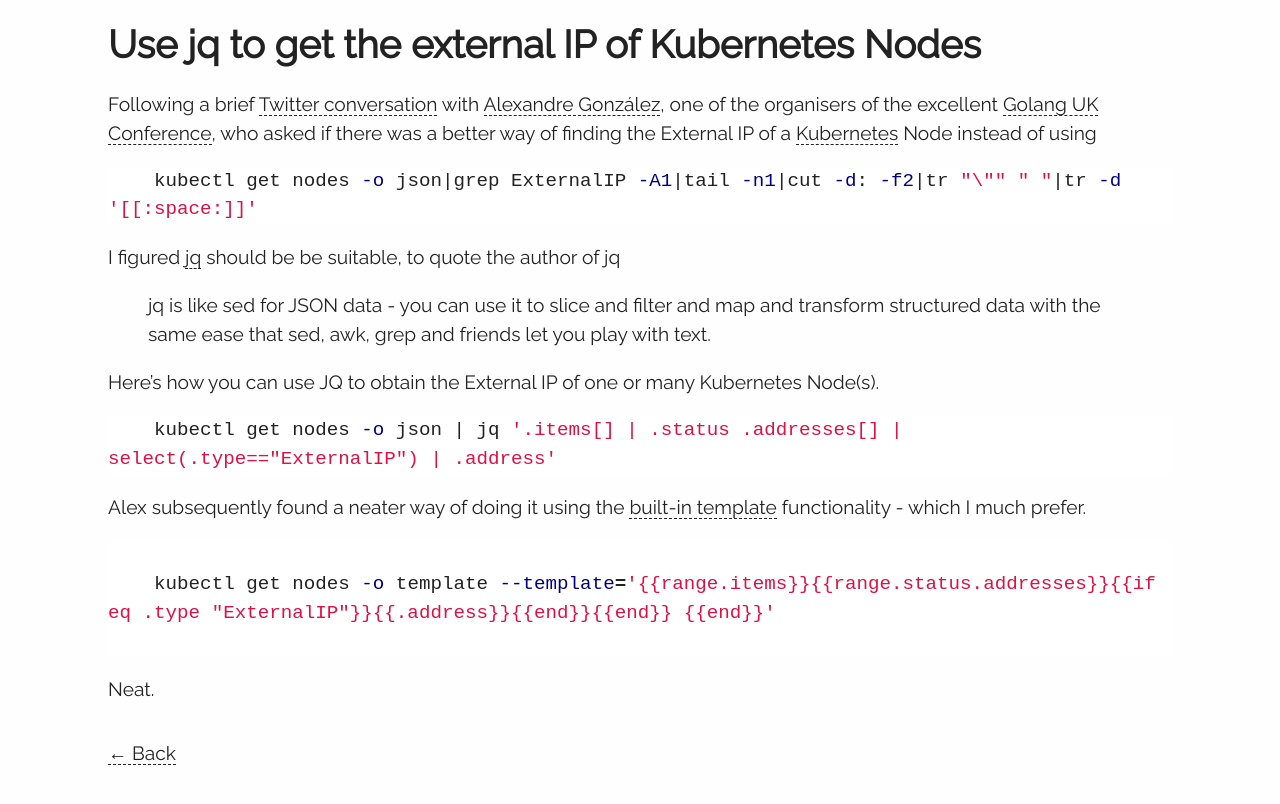
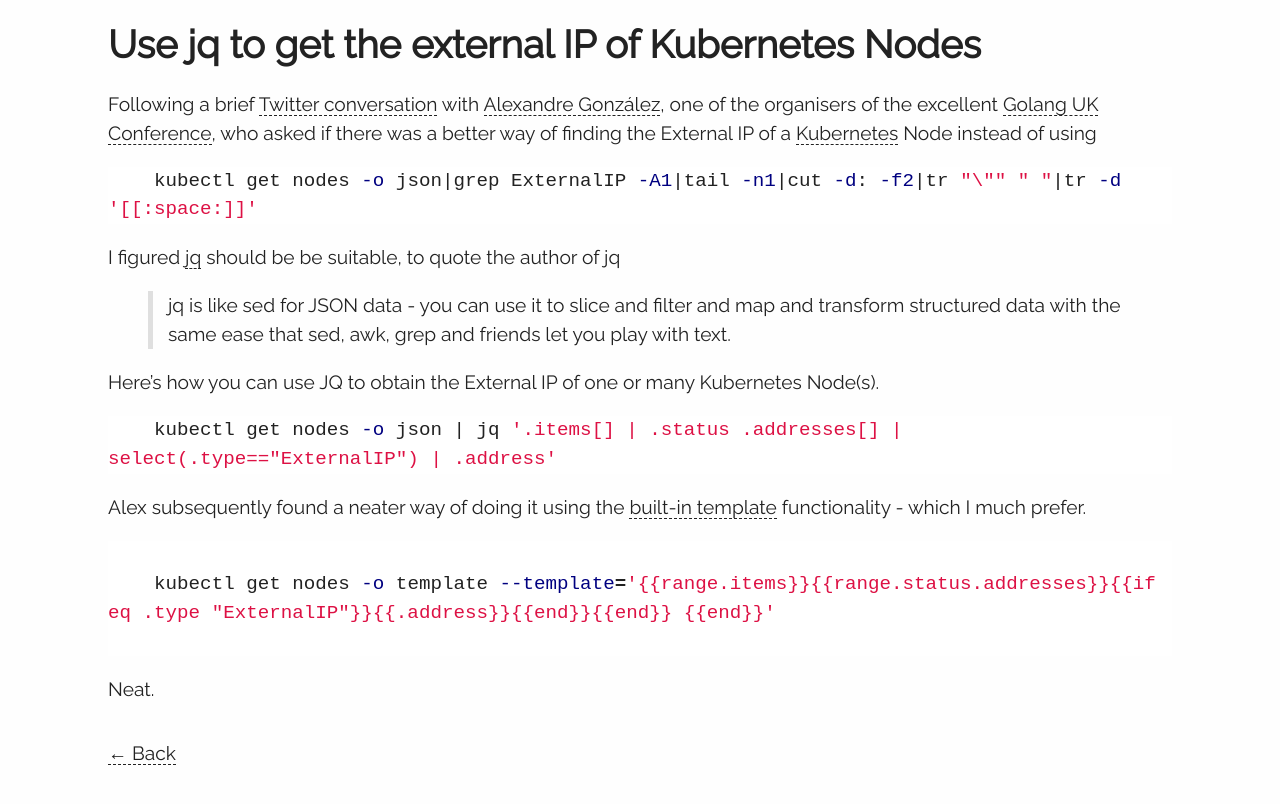
Before and after one commit to anthonysterling/anthonysterling.github.com, a Jekyll site: the page built from _posts/2015-10-14-use-jq-to-get-the-external-ip-of-kubernetes-nodes.md, in a window 1280 px wide. Shown: the top 804 px of the page. Built offline with Jekyll 4.4.1, drawn with Linux system fonts in a browser that asks for light colours.

Commit message:
Added blockquote style

```diff
--- a/assets/css/site.css
+++ b/assets/css/site.css
@@ -12,6 +12,11 @@ a {
     text-decoration: none;
     border-bottom:1px dashed;
     color: inherit;
+}
+
+blockquote {
+    border-left: solid 5px #dfdfdf;
+    padding-left: 15px;
 }
 
 div.row.back {
```
